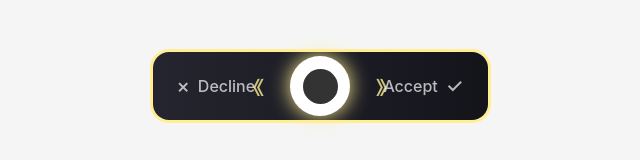
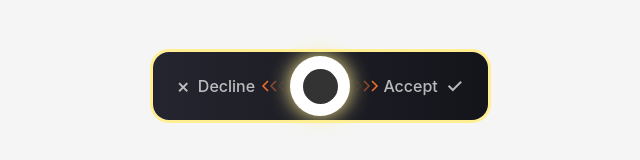
Before and after one commit to Walter254/rebet-slider-challenge, a React (Vite) app: page / in a window 1280 px wide. Shown: the part 314-474 px from the top of the page, without its empty margins (320-960 px from the left). Built offline with nearby package versions, Linux system fonts and the light colour scheme.

Commit message:
add animated arrows

```diff
--- a/package.json
+++ b/package.json
@@ -11,6 +11,7 @@
   },
   "dependencies": {
     "framer-motion": "^12.4.5",
+    "lottie-react": "^2.4.1",
     "react": "^19.0.0",
     "react-dom": "^19.0.0",
     "styled-components": "^6.1.15"
--- /dev/null
+++ b/src/components/Slider/AnimatedArrows.jsx
@@ -0,0 +1,42 @@
+import React from 'react';
+import Lottie from 'lottie-react';
+import styled from 'styled-components';
+import leftArrowsData from '../assets/AnimatedAssets/glowing_left_arrows.json';
+import rightArrowsData from '../assets/AnimatedAssets/glowing_right_arrows.json';
+
+const ArrowContainer = styled.div`
+  position: absolute;
+  top: 50%;
+  transform: translateY(-50%);
+  width: 40px;
+  height: 24px;
+  pointer-events: none;
+
+  &.left {
+    left: 30%;
+  }
+
+  &.right {
+    right: 30%;
+  }
+`;
+
+export const LeftArrows = () => (
+  <ArrowContainer className="left">
+    <Lottie
+      animationData={leftArrowsData}
+      loop={true}
+      autoplay={true}
+    />
+  </ArrowContainer>
+);
+
+export const RightArrows = () => (
+  <ArrowContainer className="right">
+    <Lottie
+      animationData={rightArrowsData}
+      loop={true}
+      autoplay={true}
+    />
+  </ArrowContainer>
+);
--- a/src/components/Slider/index.jsx
+++ b/src/components/Slider/index.jsx
@@ -1,5 +1,6 @@
 import React, { useState, useRef, useEffect } from 'react';
 import { SliderContainer, Track, Orb, Indicator, Arrow, Icon, OrbCenter } from './styles';
+import { LeftArrows, RightArrows } from './AnimatedArrows';
 import { DIMENSIONS, COLORS, THRESHOLDS } from './constants';
 import { getTranslation } from '../../locales';
 
@@ -66,6 +67,7 @@ const Slider = ({ language = 'en' }) => {
     };
   }, [isDragging]);
 
+
     return (
         <SliderContainer ref={containerRef}>
           <Track position={position}>
@@ -73,7 +75,7 @@ const Slider = ({ language = 'en' }) => {
               <Icon>×</Icon>
               {t.decline}
             </Indicator>
-        <Arrow className="left">《</Arrow>
+            <LeftArrows />
             <Orb
               onMouseDown={handleMouseDown}
               position={position}
@@ -84,7 +86,7 @@ const Slider = ({ language = 'en' }) => {
             >
               <OrbCenter />
             </Orb>
-        <Arrow className="right">》</Arrow>
+            <RightArrows />
             <Indicator visible={normalizedPosition > THRESHOLDS.COLOR_TRANSITION}>
               {t.accept}
               <Icon>✓</Icon>
```
Also changed, not shown: 1 other file (tests, documents, lock files or other folders). Lines whose indentation alone changed are shown as unchanged.
